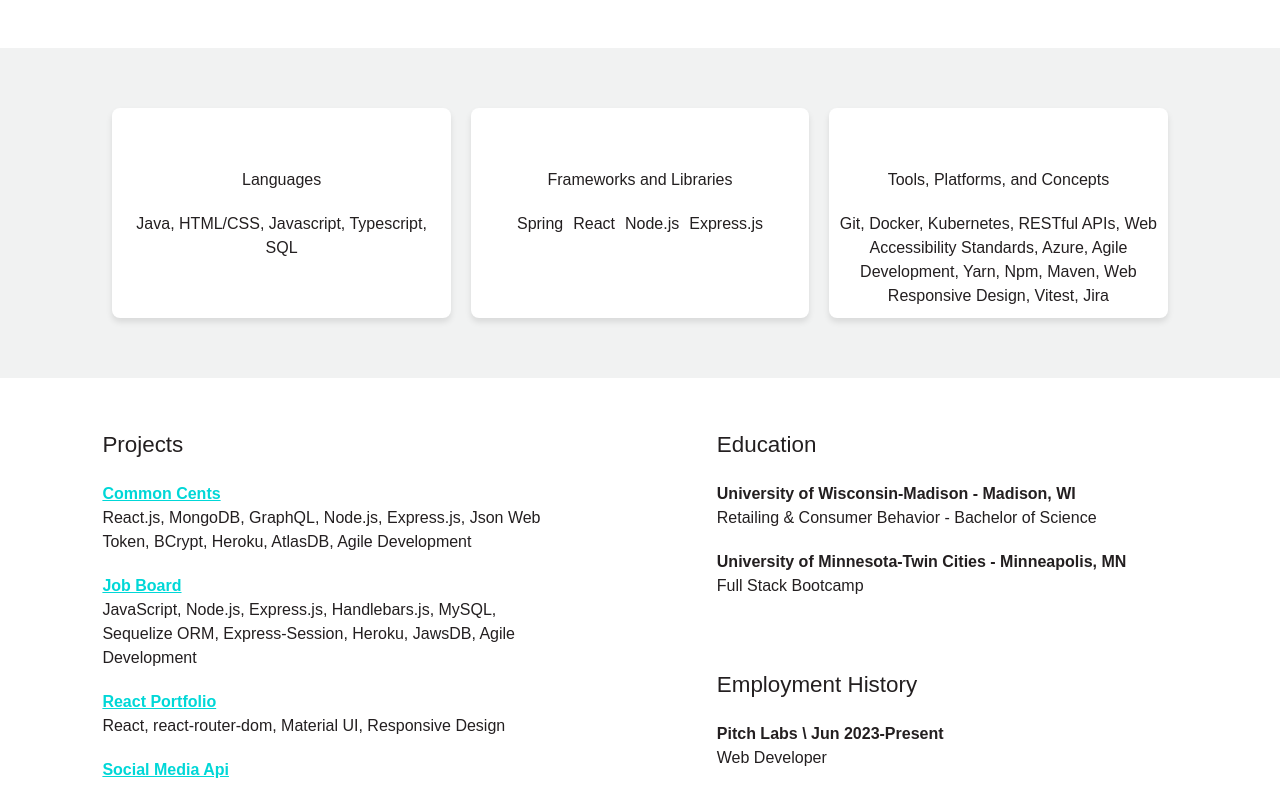
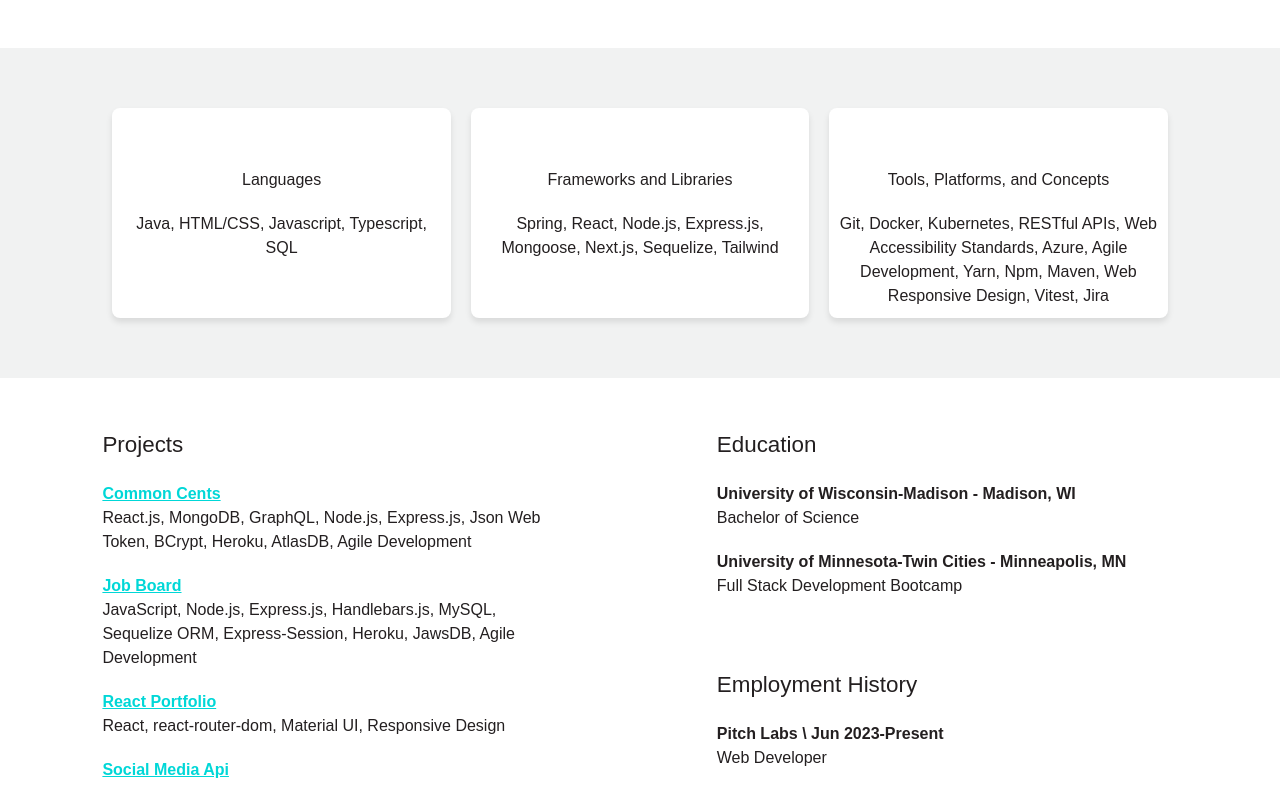
Before and after one commit to bantonneau/WebDevPortfolio, a React (Create React App) app: page / in a window 1280 px wide. Shown: the part 662-1447 px from the top of the page. Built offline with nearby package versions, Linux system fonts and the light colour scheme.

Commit message:
update content

```diff
--- a/src/components/Skills.js
+++ b/src/components/Skills.js
@@ -11,11 +11,7 @@
             </div>
             <div className='skillsFrameworks skillsTile'>
                 <h2>Frameworks and Libraries</h2>
-                <span className='skillListItem'>Spring</span>
-                <span className='skillListItem'>React</span>
-                <span className='skillListItem'>Node.js</span>
-                <span className='skillListItem'>Express.js</span>
-                    {/* React, Node.js, Express.js, Mongoose, Next.js, Sequelize, Tailwind</p> */}
+                <p>Spring, React, Node.js, Express.js, Mongoose, Next.js, Sequelize, Tailwind</p>
             </div>
             <div className='skillsTools skillsTile'>
                 <h2>Tools, Platforms, and Concepts</h2>
--- a/src/pages/Home.js
+++ b/src/pages/Home.js
@@ -58,11 +58,11 @@
                     <ul>
                         <li>
                             <p><strong>University of Wisconsin-Madison - Madison, WI</strong></p>
-                            <p>Retailing & Consumer Behavior - Bachelor of Science</p>
+                            <p>Bachelor of Science</p>
                         </li>
                         <li>
                             <p><strong>University of Minnesota-Twin Cities - Minneapolis, MN</strong></p>
-                            <p>Full Stack Bootcamp</p>
+                            <p>Full Stack Development Bootcamp</p>
                         </li>
                     </ul>
                     <h1>Employment History</h1>
```
